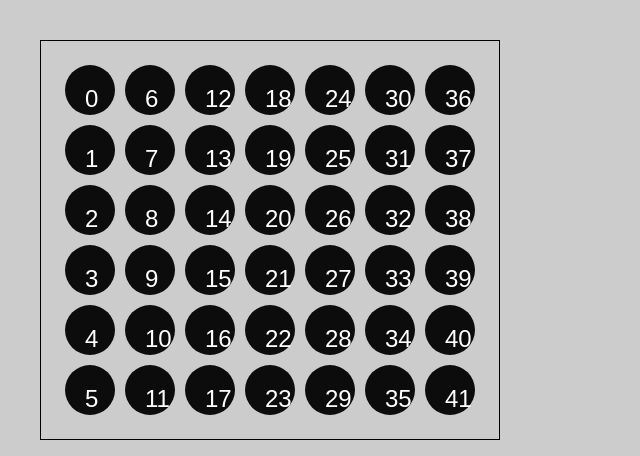
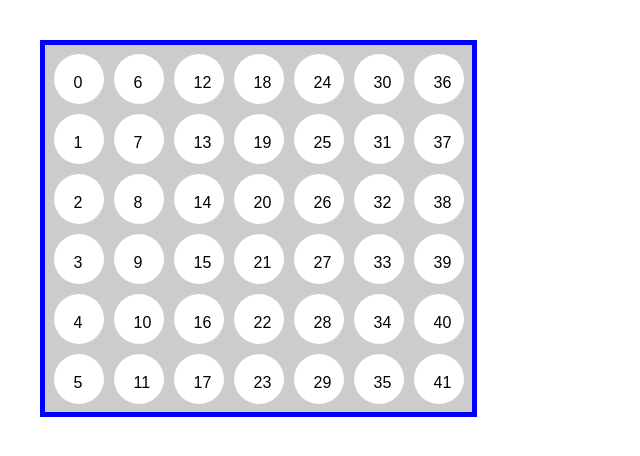
Before and after one commit to giarcjc/connect4, a React app: page / in a window 1280 px wide. Shown: the whole page, without its empty margins (0-640 px from the left). Built offline with nearby package versions, Linux system fonts and the light colour scheme.

Commit message:
more board styling

```diff
--- a/src/Board.css
+++ b/src/Board.css
@@ -1,14 +1,19 @@
 body {
   margin: 40px;
-  background-color: #ccc;
+  background-color: #fff;
+}
+
+.board {
+  width: 427px;
+  border: 5px solid blue;
 }
 
 .cell {
   background-color: rgb(12, 12, 12);
-  color: #fff;
+  color: #000;
   border-radius: 50px;
   padding: 20px;
-  font-size: 150%;
+  font-size: 100%;
 }
 
 /* .cell:nth-child(even) {
@@ -17,7 +22,8 @@ body {
 } */
 
 .wrapper {
-  border: 1px solid black;
+  background-color: #ccc;
+  /* border: 1px solid black; */
   width: 410px;
   padding: 2%;
   display: grid;
--- a/src/Board.js
+++ b/src/Board.js
@@ -1,20 +1,29 @@
 import React, { Component } from 'react';
 import './Board.css';
+
+const bgColors = {
+  normal: 'white',
+  black: 'black',
+  red: 'red',
+};
 
 class Board extends Component {
   state = {};
   cellIds = Array.from({ length: 42 }, (_, i) => i);
-
+  status = () => {
+    return 'normal';
+  }
   render() {
 
     return (
-     <div className="game">
+     <div className="board">
        <div className="wrapper">
 
          {this.cellIds.map(id => {
 
            return (
              <div className="cell"
+             style={{backgroundColor: bgColors[this.status()] }}
              >{id}</div>
            )
          })}
--- a/src/index.css
+++ b/src/index.css
@@ -1,5 +1,6 @@
 body {
   margin: 0;
   padding: 0;
+  background-color: #fff;
   font-family: sans-serif;
 }
```
